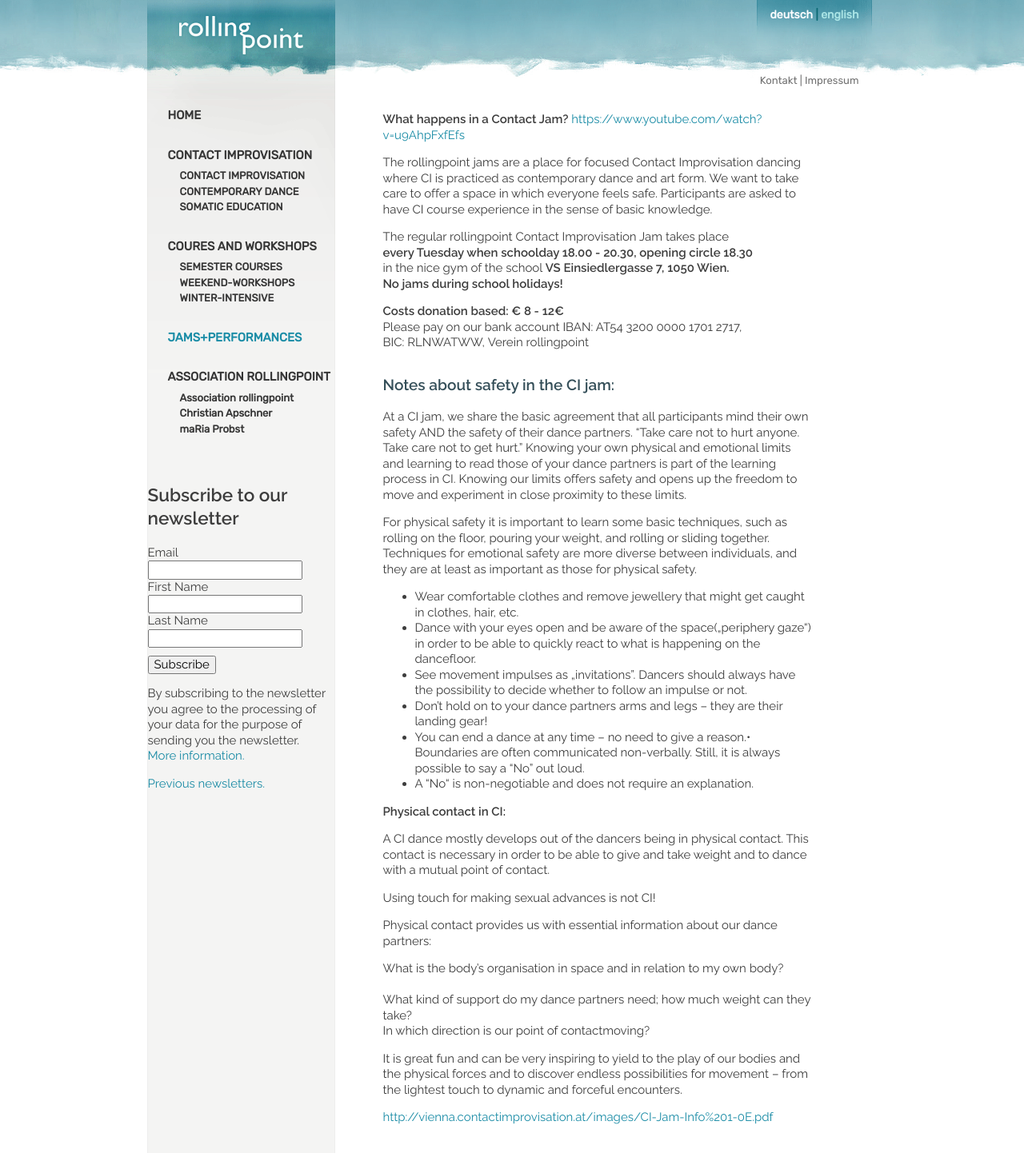
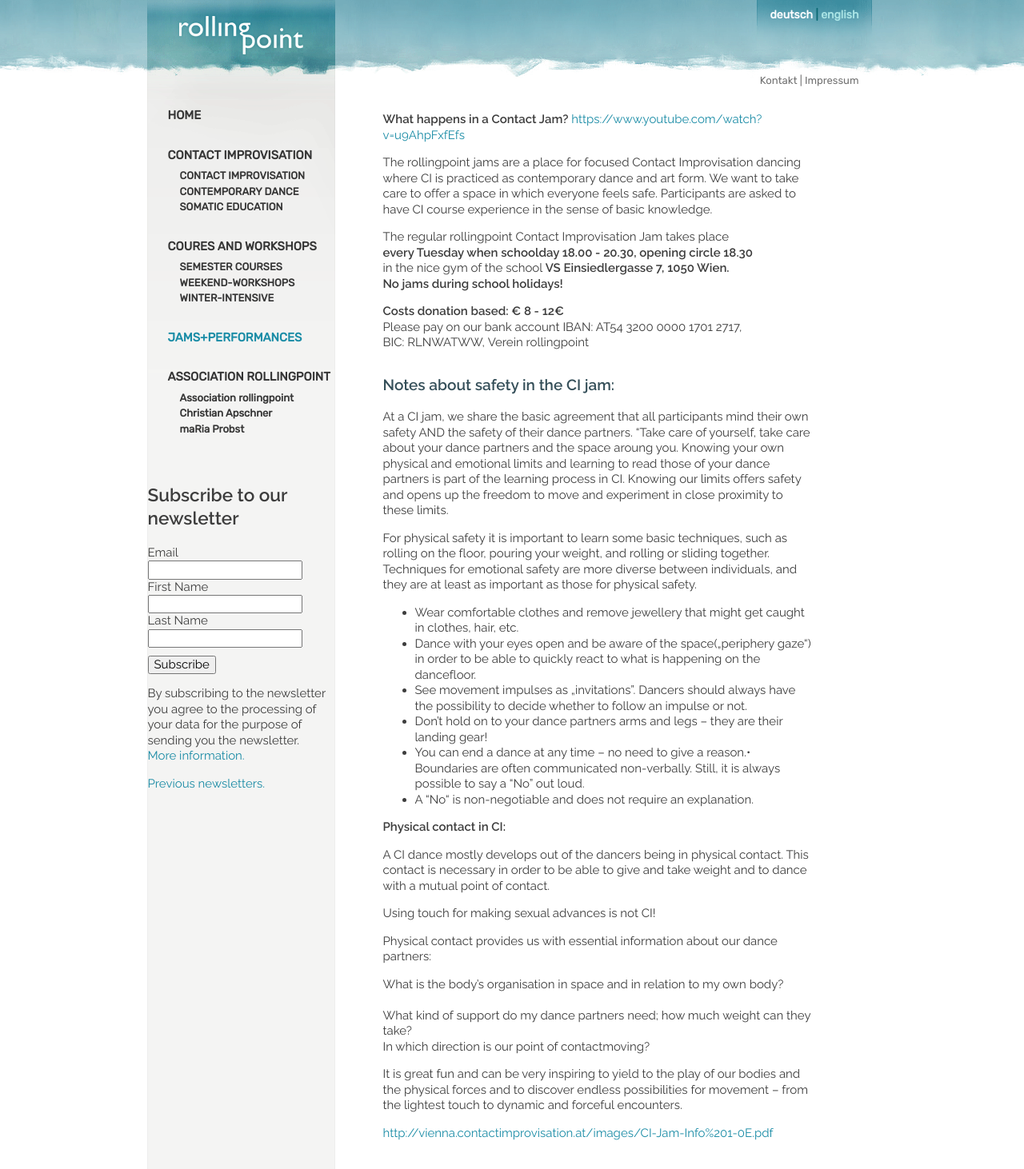
Before and after one commit to manulari/rollingpointat, a Jekyll site: the page built from _pages_en/en-jams.md, in a window 1280 px wide. Shown: the whole page at 80% size. Built offline with Jekyll 4.4.1, drawn with Linux system fonts in a browser that asks for light colours; comment, search, counter and statistics services are not loaded.

Commit message:
Update page (en) “en-jams”

```diff
--- a/_pages_en/en-jams.md
+++ b/_pages_en/en-jams.md
@@ -17,7 +17,7 @@ Please pay on our bank account IBAN: AT54 3200 0000 1701 2717, BIC: RLNWATWW,
 
 ### **Notes about safety in the CI jam:**
 
-At a CI jam, we share the basic agreement that all participants mind their own safety AND the safety of their dance partners. “Take care not to hurt anyone. Take care not to get hurt.” Knowing your own physical and emotional limits and learning to read those of your dance partners is part of the learning process in CI. Knowing our limits offers safety and opens up the freedom to move and experiment in close proximity to these limits.
+At a CI jam, we share the basic agreement that all participants mind their own safety AND the safety of their dance partners. “Take care of yourself, take care about your dance partners and the space aroung you. Knowing your own physical and emotional limits and learning to read those of your dance partners is part of the learning process in CI. Knowing our limits offers safety and opens up the freedom to move and experiment in close proximity to these limits.
 
 For physical safety it is important to learn some basic techniques, such as rolling on the floor, pouring your weight, and rolling or sliding together. Techniques for emotional safety are more diverse between individuals, and they are at least as important as those for physical safety.
 
```
